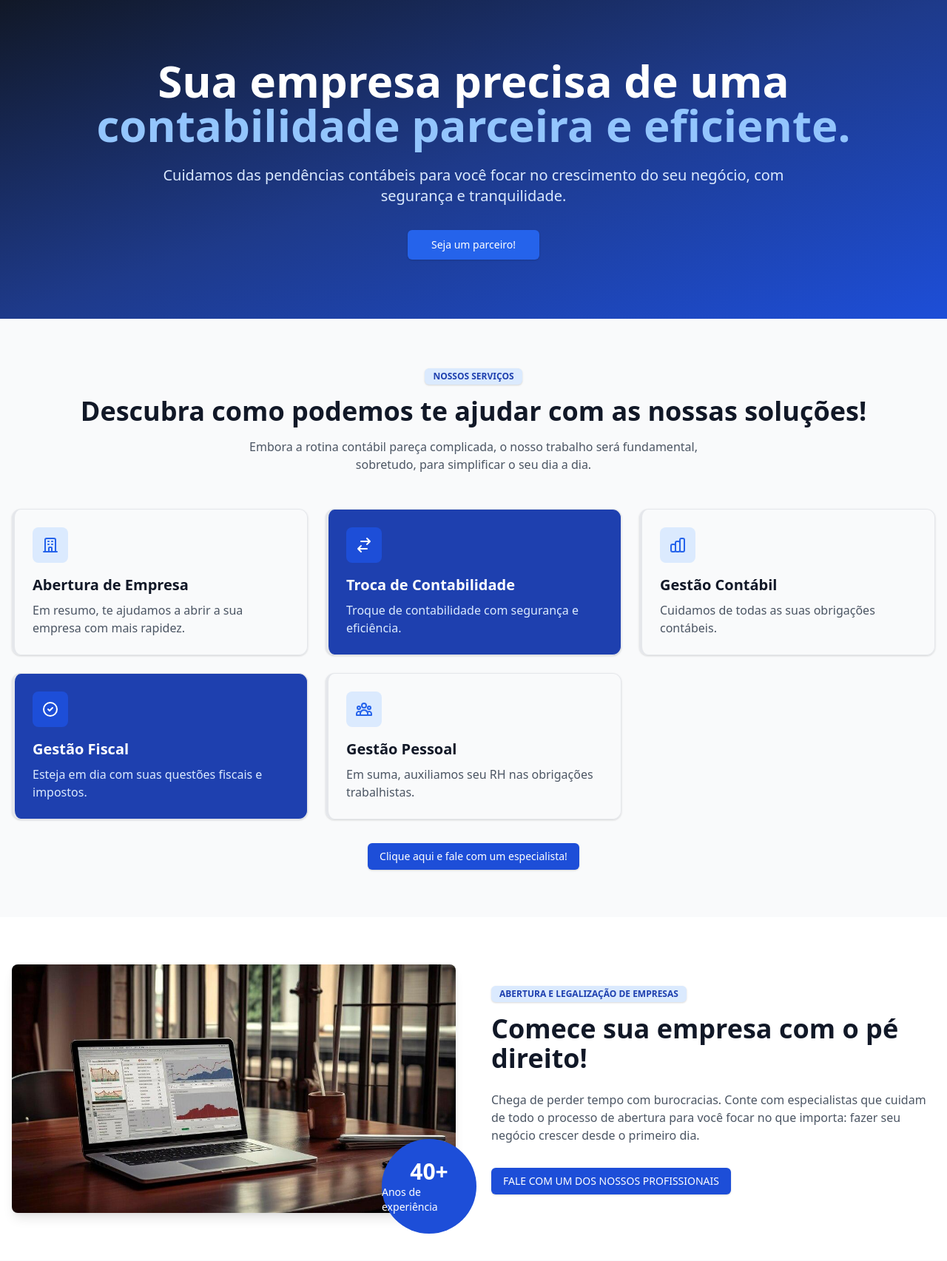
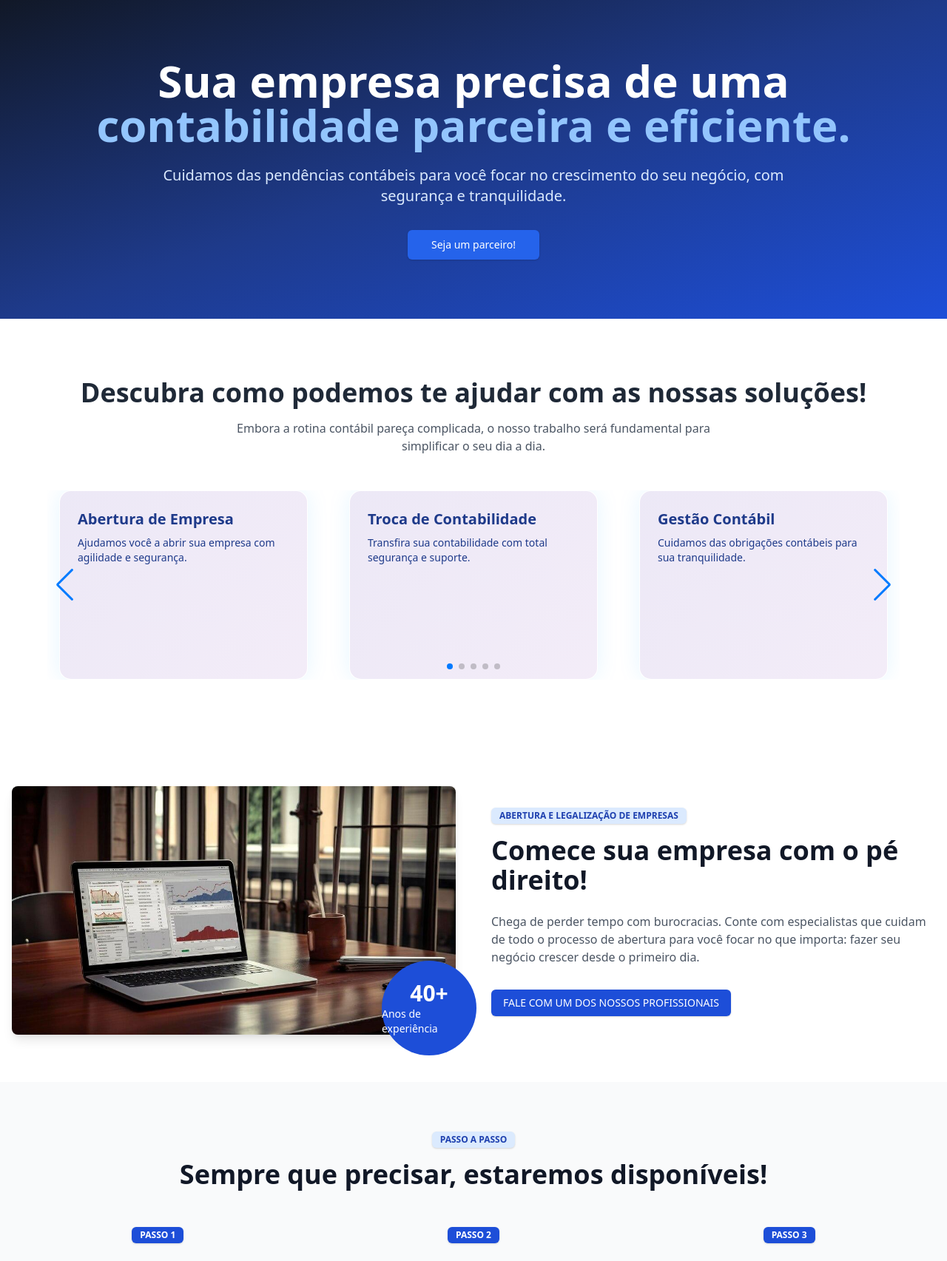
Before and after one commit to JeysonCastro/lendatacont, a Flask app: page / in a window 1280 px wide. Shown: the part 74-1779 px from the top of the page at 74% size. Run offline with Flask 3, Linux system fonts and the light colour scheme.

Commit message:
Update site.html

```diff
--- a/templates/site.html
+++ b/templates/site.html
@@ -6,6 +6,44 @@
   <title>Lendata - Escritório de Contabilidade</title>
   <meta name="description" content="Escritório de Contabilidade em Porto Alegre | Lendata Contabilidade"/>
   <link rel="stylesheet" href="https://cdn.jsdelivr.net/npm/tailwindcss@2.2.19/dist/tailwind.min.css"/>
+  <link rel="stylesheet" href="https://cdn.jsdelivr.net/npm/swiper@11/swiper-bundle.min.css"/>
+  <script src="https://cdn.jsdelivr.net/npm/swiper@11/swiper-bundle.min.js"></script>
+  <style>
+  .card-holographic {
+    position: relative;
+    background: rgba(255, 255, 255, 0.15);
+    border-radius: 1rem;
+    backdrop-filter: blur(12px);
+    box-shadow: 0 0 30px rgba(0, 170, 255, 0.1);
+    overflow: hidden;
+    border: 1px solid rgba(255, 255, 255, 0.2);
+  }
+
+  .card-holographic::before {
+    content: "";
+    position: absolute;
+    top: -50%;
+    left: -50%;
+    width: 200%;
+    height: 200%;
+    background: linear-gradient(130deg, #00c9ff, #92fe9d, #a18cd1, #fbc2eb);
+    background-size: 400% 400%;
+    animation: holoMove 15s ease infinite;
+    opacity: 0.2;
+    z-index: 0;
+  }
+
+  .card-holographic .card-content {
+    position: relative;
+    z-index: 1;
+  }
+
+  @keyframes holoMove {
+    0% { background-position: 0% 50%; }
+    50% { background-position: 100% 50%; }
+    100% { background-position: 0% 50%; }
+  }
+</style>
   <style>
     html {
       scroll-behavior: smooth;
@@ -13,6 +51,7 @@
     }
   </style>
 </head>
+
 <body class="antialiased" style="scroll-behavior: smooth;">
   <div class="min-h-screen bg-white">
     <header class="bg-white border-b border-gray-200 px-4 py-4">
@@ -75,82 +114,76 @@
       </div>
     </section>
 
-    <section id="servicos" class="py-16 px-4 bg-gray-50">
-      <div class="max-w-7xl mx-auto">
-        <div class="text-center mb-12">
-          <div class="inline-flex items-center rounded-md border px-2.5 py-0.5 text-xs font-semibold transition-colors focus:outline-none focus:ring-2 focus:ring-ring focus:ring-offset-2 border-transparent shadow hover:bg-primary/80 bg-blue-100 text-blue-800 mb-4">
-            NOSSOS SERVIÇOS
-          </div>
-          <h2 class="text-4xl font-bold text-gray-900 mb-4">
-            Descubra como podemos te ajudar com as nossas soluções!
-          </h2>
-          <p class="text-gray-600 max-w-2xl mx-auto">
-            Embora a rotina contábil pareça complicada, o nosso trabalho será fundamental, sobretudo, para simplificar o seu dia a dia.
+    <section id="solucoes" class="py-20 px-4 bg-white">
+      <div class="max-w-6xl mx-auto">
+        <h2 class="text-4xl font-bold text-center text-gray-800 mb-4">Descubra como podemos te ajudar com as nossas soluções!</h2>
+        <p class="text-center text-gray-600 mb-12 max-w-2xl mx-auto">
+          Embora a rotina contábil pareça complicada, o nosso trabalho será fundamental para simplificar o seu dia a dia.
         </p>
-        </div>
-        <div class="grid md:grid-cols-2 lg:grid-cols-3 gap-6 mb-8">
-          <div class="rounded-xl border bg-card text-card-foreground shadow p-6 hover:shadow-lg transition-shadow border-l-4 border-l-blue-600">
-            <div class="p-0">
-              <div class="w-12 h-12 bg-blue-100 rounded-lg flex items-center justify-center mb-4">
-                <svg class="w-6 h-6 text-blue-600" fill="none" stroke="currentColor" viewBox="0 0 24 24">
-                  <path stroke-linecap="round" stroke-linejoin="round" stroke-width="2" d="M19 21V5a2 2 0 00-2-2H7a2 2 0 00-2 2v16m14 0h2m-2 0h-5m-9 0H3m2 0h5M9 7h1m-1 4h1m4-4h1m-1 4h1m-5 10v-5a1 1 0 011-1h2a1 1 0 011 1v5m-4 0h4"></path>
-                </svg>
-              </div>
-              <h3 class="text-xl font-semibold text-gray-900 mb-2">Abertura de Empresa</h3>
-              <p class="text-gray-600">Em resumo, te ajudamos a abrir a sua empresa com mais rapidez.</p>
-            </div>
-          </div>
-          <div class="rounded-xl border shadow p-6 hover:shadow-lg transition-shadow border-l-4 border-l-blue-600 bg-blue-800 text-white">
-            <div class="p-0">
-              <div class="w-12 h-12 bg-blue-700 rounded-lg flex items-center justify-center mb-4">
-                <svg class="w-6 h-6 text-white" fill="none" stroke="currentColor" viewBox="0 0 24 24">
-                  <path stroke-linecap="round" stroke-linejoin="round" stroke-width="2" d="M8 7h12m0 0l-4-4m4 4l-4 4m0 6H4m0 0l4 4m-4-4l4-4"></path>
-                </svg>
-              </div>
-              <h3 class="text-xl font-semibold mb-2">Troca de Contabilidade</h3>
-              <p class="text-blue-100">Troque de contabilidade com segurança e eficiência.</p>
-            </div>
-          </div>
-          <div class="rounded-xl border bg-card text-card-foreground shadow p-6 hover:shadow-lg transition-shadow border-l-4 border-l-blue-600">
-            <div class="p-0">
-              <div class="w-12 h-12 bg-blue-100 rounded-lg flex items-center justify-center mb-4">
-                <svg class="w-6 h-6 text-blue-600" fill="none" stroke="currentColor" viewBox="0 0 24 24">
-                  <path stroke-linecap="round" stroke-linejoin="round" stroke-width="2" d="M9 19v-6a2 2 0 00-2-2H5a2 2 0 00-2 2v6a2 2 0 002 2h2a2 2 0 002-2zm0 0V9a2 2 0 012-2h2a2 2 0 012 2v10m-6 0a2 2 0 002 2h2a2 2 0 002-2m0 0V5a2 2 0 012-2h2a2 2 0 012 2v14a2 2 0 01-2 2h-2a2 2 0 01-2-2z"></path>
-                </svg>
-              </div>
-              <h3 class="text-xl font-semibold text-gray-900 mb-2">Gestão Contábil</h3>
-              <p class="text-gray-600">Cuidamos de todas as suas obrigações contábeis.</p>
-            </div>
-          </div>
-          <div class="rounded-xl border shadow p-6 hover:shadow-lg transition-shadow border-l-4 border-l-blue-600 bg-blue-800 text-white">
-            <div class="p-0">
-              <div class="w-12 h-12 bg-blue-700 rounded-lg flex items-center justify-center mb-4">
-                <svg class="w-6 h-6 text-white" fill="none" stroke="currentColor" viewBox="0 0 24 24">
-                  <path stroke-linecap="round" stroke-linejoin="round" stroke-width="2" d="M9 12l2 2 4-4m6 2a9 9 0 11-18 0 9 9 0 0118 0z"></path>
-                </svg>
-              </div>
-              <h3 class="text-xl font-semibold mb-2">Gestão Fiscal</h3>
-              <p class="text-blue-100">Esteja em dia com suas questões fiscais e impostos.</p>
-            </div>
-          </div>
-          <div class="rounded-xl border bg-card text-card-foreground shadow p-6 hover:shadow-lg transition-shadow border-l-4 border-l-blue-600">
-            <div class="p-0">
-              <div class="w-12 h-12 bg-blue-100 rounded-lg flex items-center justify-center mb-4">
-                <svg class="w-6 h-6 text-blue-600" fill="none" stroke="currentColor" viewBox="0 0 24 24">
-                  <path stroke-linecap="round" stroke-linejoin="round" stroke-width="2" d="M17 20h5v-2a3 3 0 00-5.356-1.857M17 20H7m10 0v-2c0-.656-.126-1.283-.356-1.857M7 20H2v-2a3 3 0 015.356-1.857M7 20v-2c0-.656.126-1.283.356-1.857m0 0a5.002 5.002 0 019.288 0M15 7a3 3 0 11-6 0 3 3 0 016 0zm6 3a2 2 0 11-4 0 2 2 0 014 0zM7 10a2 2 0 11-4 0 2 2 0 014 0z"></path>
-                </svg>
-              </div>
-              <h3 class="text-xl font-semibold text-gray-900 mb-2">Gestão Pessoal</h3>
-              <p class="text-gray-600">Em suma, auxiliamos seu RH nas obrigações trabalhistas.</p>
+        <div class="relative">
+          <div class="swiper mySwiper">
+            <div class="swiper-wrapper">
+              <!-- CARD 1 -->
+              <div class="swiper-slide px-4">
+                <div class="card-holographic p-6 h-64 transition transform hover:scale-105 shadow-xl">
+                  <div class="card-content h-full flex flex-col justify-between text-blue-900">
+                    <div>
+                      <h3 class="text-xl font-bold mb-2">Abertura de Empresa</h3>
+                      <p class="text-sm">Ajudamos você a abrir sua empresa com agilidade e segurança.</p>
                     </div>
                   </div>
                 </div>
-        <div class="text-center">
-          <a href="https://wa.me/5551991603646" target="_blank" rel="noopener noreferrer">
-            <button class="inline-flex items-center justify-center gap-2 whitespace-nowrap rounded-md text-sm font-medium transition-colors focus-visible:outline-none focus-visible:ring-1 focus-visible:ring-ring disabled:pointer-events-none disabled:opacity-50 shadow h-9 px-4 py-2 bg-blue-700 hover:bg-blue-800 text-white">
-              Clique aqui e fale com um especialista!
-            </button>
-          </a>
+              </div>
+              <!-- CARD 2 -->
+              <div class="swiper-slide px-4">
+                <div class="card-holographic p-6 h-64 transition transform hover:scale-105 shadow-xl">
+                  <div class="card-content h-full flex flex-col justify-between text-blue-900">
+                    <div>
+                      <h3 class="text-xl font-bold mb-2">Troca de Contabilidade</h3>
+                      <p class="text-sm">Transfira sua contabilidade com total segurança e suporte.</p>
+                    </div>
+                  </div>
+                </div>
+              </div>
+              <!-- CARD 3 -->
+              <div class="swiper-slide px-4">
+                <div class="card-holographic p-6 h-64 transition transform hover:scale-105 shadow-xl">
+                  <div class="card-content h-full flex flex-col justify-between text-blue-900">
+                    <div>
+                      <h3 class="text-xl font-bold mb-2">Gestão Contábil</h3>
+                      <p class="text-sm">Cuidamos das obrigações contábeis para sua tranquilidade.</p>
+                    </div>
+                  </div>
+                </div>
+              </div>
+              <!-- CARD 4 -->
+              <div class="swiper-slide px-4">
+                <div class="card-holographic p-6 h-64 transition transform hover:scale-105 shadow-xl">
+                  <div class="card-content h-full flex flex-col justify-between text-blue-900">
+                    <div>
+                      <h3 class="text-xl font-bold mb-2">Gestão Fiscal</h3>
+                      <p class="text-sm">Esteja sempre em dia com impostos e tributos.</p>
+                    </div>
+                  </div>
+                </div>
+              </div>
+              <!-- CARD 5 -->
+              <div class="swiper-slide px-4">
+                <div class="card-holographic p-6 h-64 transition transform hover:scale-105 shadow-xl">
+                  <div class="card-content h-full flex flex-col justify-between text-blue-900">
+                    <div>
+                      <h3 class="text-xl font-bold mb-2">Gestão Pessoal</h3>
+                      <p class="text-sm">Auxiliamos seu RH nas obrigações trabalhistas.</p>
+                    </div>
+                  </div>
+                </div>
+              </div>
+            </div>
+            <!-- BOLINHAS + SETAS -->
+            <div class="swiper-pagination mt-6"></div>
+            <div class="swiper-button-next"></div>
+            <div class="swiper-button-prev"></div>
+          </div>
         </div>
       </div>
     </section>
@@ -181,7 +214,7 @@
       </div>
     </section>
 
-    <section id="sobre"class="py-16 px-4 bg-gray-50">
+    <section id="sobre" class="py-16 px-4 bg-gray-50">
       <div class="max-w-7xl mx-auto text-center">
         <div class="inline-flex items-center rounded-md border px-2.5 py-0.5 text-xs font-semibold transition-colors focus:outline-none focus:ring-2 focus:ring-ring focus:ring-offset-2 border-transparent shadow hover:bg-primary/80 bg-blue-100 text-blue-800 mb-4">
           PASSO A PASSO
@@ -332,5 +365,28 @@
       </div>
     </footer>
   </div>
+  <script>
+    const swiper = new Swiper(".mySwiper", {
+      loop: true,
+      autoplay: {
+        delay: 4000,
+        disableOnInteraction: false,
+      },
+      slidesPerView: 1,
+      spaceBetween: 24,
+      breakpoints: {
+        768: { slidesPerView: 2 },
+        1024: { slidesPerView: 3 },
+      },
+      pagination: {
+        el: ".swiper-pagination",
+        clickable: true,
+      },
+      navigation: {
+        nextEl: ".swiper-button-next",
+        prevEl: ".swiper-button-prev",
+      },
+    });
+  </script>
 </body>
 </html>
```
Lines whose indentation alone changed are shown as unchanged.
